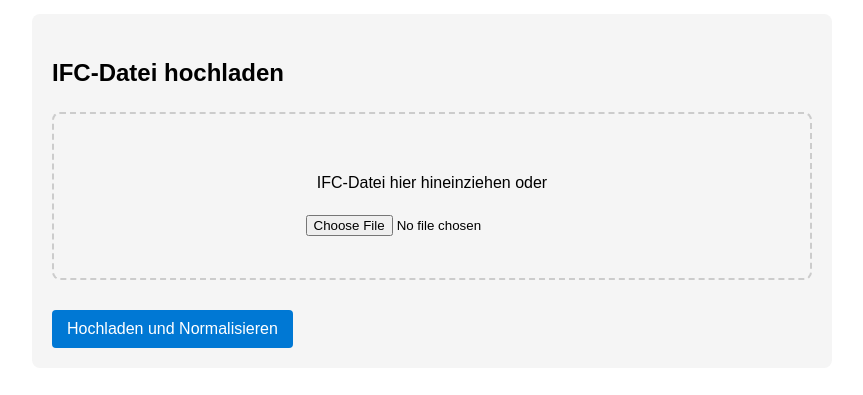
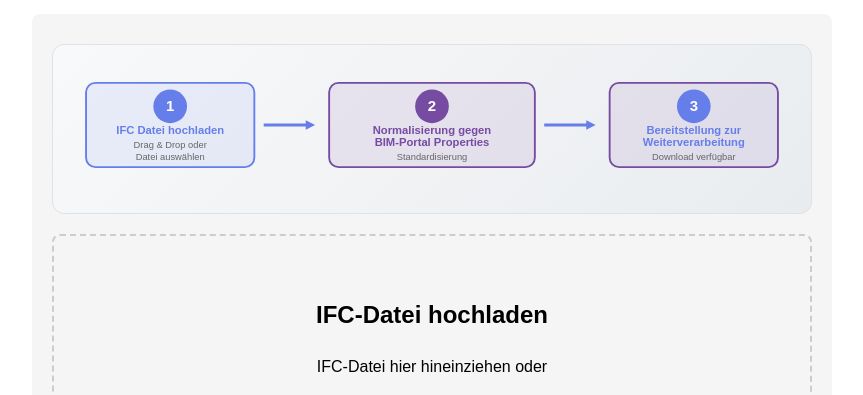
Before and after one commit to cqix/bimpulse, a website: page ifc-normalizer/public/index.html in a window 1280 px wide. Shown: the part 112-507 px from the top of the page, without its empty margins (208-1071 px from the left). Drawn offline with Linux system fonts and the light colour scheme.

Commit message:
Add logo

```diff
--- a/ifc-normalizer/public/index.html
+++ b/ifc-normalizer/public/index.html
@@ -67,6 +67,19 @@
     #dropZone.active {
       border-color: #0078d4;
       background-color: #f0f7fd;
+    }
+    .process-diagram {
+      background: linear-gradient(135deg, #f8f9fa 0%, #e9ecef 100%);
+      border-radius: 12px;
+      padding: 5px;
+      margin: 10px 0;
+      text-align: center;
+      border: 1px solid #dee2e6;
+    }
+    .process-diagram h2 {
+      margin-bottom: 0px;
+      color: #343a40;
+      font-size: 24px;
     }
     .api-section {
       background: linear-gradient(135deg, #667eea 0%, #764ba2 100%);
@@ -203,15 +216,62 @@
   </style>
 </head>
 <body>
-<h1>IFC Normalizer</h1>
+<h1>IFC Normalizer <img src="logo.png" alt="BIMpulse Logo" height="55" style="vertical-align: middle; float: right"></h1>
 
 <div class="container">
-  <h2>IFC-Datei hochladen</h2>
+  <!-- Prozessdiagramm hinzugefügt -->
+  <div class="process-diagram">
+    <svg width="100%" height="150" viewBox="0 0 800 150" xmlns="http://www.w3.org/2000/svg">
+      <!-- Schritt 1: Upload -->
+      <g>
+        <rect x="30" y="30" width="180" height="90" rx="10" fill="rgba(102, 126, 234, 0.1)" stroke="#667eea" stroke-width="2"/>
+        <circle cx="120" cy="55" r="18" fill="#667eea"/>
+        <text x="120" y="60" text-anchor="middle" fill="white" font-size="16" font-weight="bold">1</text>
+        <text x="120" y="85" text-anchor="middle" fill="#667eea" font-size="12" font-weight="bold">IFC Datei hochladen</text>
+        <text x="120" y="100" text-anchor="middle" fill="#666" font-size="10">Drag &amp; Drop oder</text>
+        <text x="120" y="112" text-anchor="middle" fill="#666" font-size="10">Datei auswählen</text>
+      </g>
+
+      <!-- Pfeil 1 -->
+      <g>
+        <path d="M 220 75 L 270 75" stroke="#667eea" stroke-width="3" fill="none"/>
+        <polygon points="265,70 275,75 265,80" fill="#667eea"/>
+      </g>
+
+      <!-- Schritt 2: Normalisierung -->
+      <g>
+        <rect x="290" y="30" width="220" height="90" rx="10" fill="rgba(118, 75, 162, 0.1)" stroke="#764ba2" stroke-width="2"/>
+        <circle cx="400" cy="55" r="18" fill="#764ba2"/>
+        <text x="400" y="60" text-anchor="middle" fill="white" font-size="16" font-weight="bold">2</text>
+        <text x="400" y="85" text-anchor="middle" fill="#764ba2" font-size="12" font-weight="bold">Normalisierung gegen</text>
+        <text x="400" y="97" text-anchor="middle" fill="#764ba2" font-size="12" font-weight="bold">BIM-Portal Properties</text>
+        <text x="400" y="112" text-anchor="middle" fill="#666" font-size="10">Standardisierung</text>
+      </g>
+
+      <!-- Pfeil 2 -->
+      <g>
+        <path d="M 520 75 L 570 75" stroke="#667eea" stroke-width="3" fill="none"/>
+        <polygon points="565,70 575,75 565,80" fill="#667eea"/>
+      </g>
+
+      <!-- Schritt 3: Bereitstellung -->
+      <g>
+        <rect x="590" y="30" width="180" height="90" rx="10" fill="rgba(118, 75, 162, 0.1)" stroke="#764ba2" stroke-width="2"/>
+        <circle cx="680" cy="55" r="18" fill="#667eea"/>
+        <text x="680" y="60" text-anchor="middle" fill="white" font-size="16" font-weight="bold">3</text>
+        <text x="680" y="85" text-anchor="middle" fill="#667eea" font-size="12" font-weight="bold">Bereitstellung zur</text>
+        <text x="680" y="97" text-anchor="middle" fill="#667eea" font-size="12" font-weight="bold">Weiterverarbeitung</text>
+        <text x="680" y="112" text-anchor="middle" fill="#666" font-size="10">Download verfügbar</text>
+      </g>
+
+    </svg>
+  </div>
   <div id="dropZone">
+    <h2>IFC-Datei hochladen</h2>
     <p>IFC-Datei hier hineinziehen oder</p>
     <input type="file" id="fileInput" accept=".ifc" />
   </div>
-  <button id="uploadBtn" disabled>Hochladen und Normalisieren</button>
+  <button id="uploadBtn" disabled>IFC-Datei Normalisieren</button>
 
   <div id="status" class="status">
     <h3 id="statusTitle">Status</h3>
```
Also changed, not shown: ifc-normalizer/public/logo.png (added).
